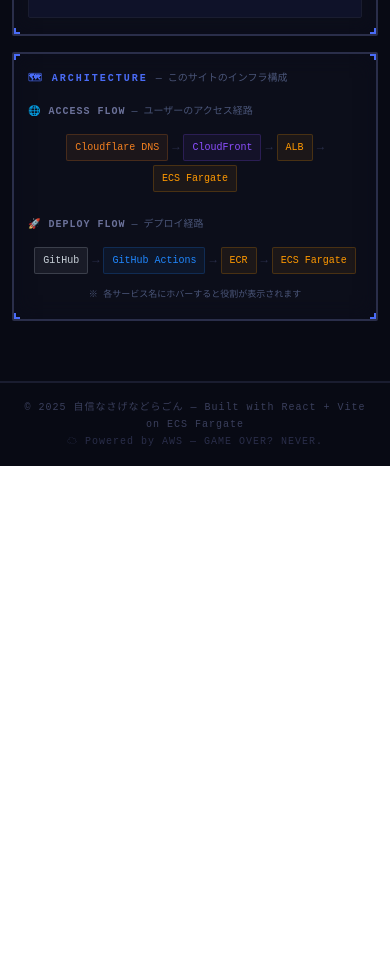
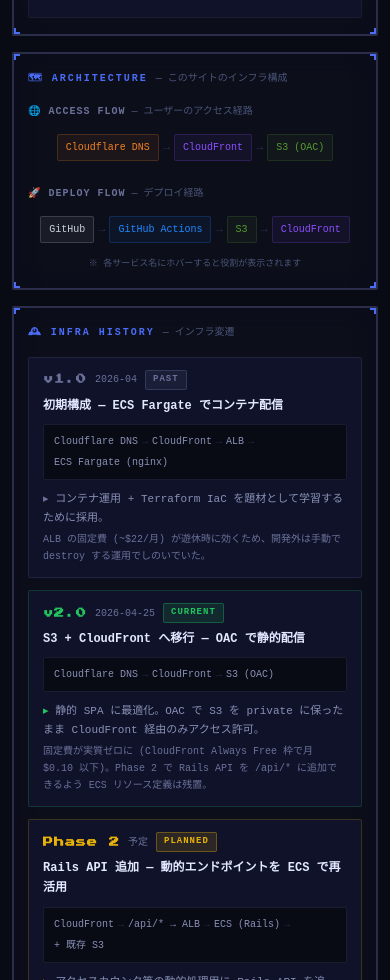
Before and after one commit to jishinzerogon/my-blog, a React (Vite) app: page / in a window 390 px wide. Shown: the part 1020-2000 px from the top of the page. Before the commit the page ends 1486 px from the top, so only its background shows below. Built offline with nearby package versions, Linux system fonts and the light colour scheme; a web font is replaced by a local one.

Commit message:
update portfolio for s3 + cloudfront migration with infra history

```diff
--- a/src/App.jsx
+++ b/src/App.jsx
@@ -68,6 +68,35 @@
   work: { color: "#4a6cf7", label: "業務" },
   personal: { color: "#22c55e", label: "個人" },
 };
+
+const INFRA_VERSIONS = [
+  {
+    version: "v1.0",
+    date: "2026-04",
+    title: "初期構成 — ECS Fargate でコンテナ配信",
+    status: "past",
+    flow: ["Cloudflare DNS", "CloudFront", "ALB", "ECS Fargate (nginx)"],
+    why: "コンテナ運用 + Terraform IaC を題材として学習するために採用。",
+    note: "ALB の固定費 (~$22/月) が遊休時に効くため、開発外は手動で destroy する運用でしのいでいた。",
+  },
+  {
+    version: "v2.0",
+    date: "2026-04-25",
+    title: "S3 + CloudFront へ移行 — OAC で静的配信",
+    status: "current",
+    flow: ["Cloudflare DNS", "CloudFront", "S3 (OAC)"],
+    why: "静的 SPA に最適化。OAC で S3 を private に保ったまま CloudFront 経由のみアクセス許可。",
+    note: "固定費が実質ゼロに (CloudFront Always Free 枠で月 $0.10 以下)。Phase 2 で Rails API を /api/* に追加できるよう ECS リソース定義は残置。",
+  },
+  {
+    version: "Phase 2",
+    date: "予定",
+    title: "Rails API 追加 — 動的エンドポイントを ECS で再活用",
+    status: "planned",
+    flow: ["CloudFront", "/api/* → ALB", "ECS (Rails)", "+ 既存 S3"],
+    why: "アクセスカウンタ等の動的処理用に Rails API を追加。CloudFront に /api/* ビヘイビア追加で既存 ALB+ECS を再利用。",
+  },
+];
 
 const CONTACTS = [
   { name: "GitHub", icon: "◈", url: "https://github.com/jishinzerogon", color: "#c9d1d9", desc: "ソースコード & コントリビューション" },
@@ -424,7 +453,7 @@
               </PixelBorder>
 
               {/* Infra Architecture Diagram */}
-              <PixelBorder style={{ padding: isMobile ? "16px 14px" : "20px 24px" }}>
+              <PixelBorder style={{ padding: isMobile ? "16px 14px" : "20px 24px", marginBottom: 16 }}>
                 <div style={{ color: "#4a6cf7", fontSize: 10, fontWeight: 700, letterSpacing: 2, marginBottom: 16 }}>
                   🗺 ARCHITECTURE <span style={{ color: "#4a5578", fontWeight: 400, letterSpacing: 0 }}>— このサイトのインフラ構成</span>
                 </div>
@@ -435,9 +464,8 @@
                     sub: "ユーザーのアクセス経路",
                     nodes: [
                       { name: "Cloudflare DNS", color: "#F38020", desc: "ドメイン購入元 & ネームサーバ" },
-                      { name: "CloudFront", color: "#8c4fff", desc: "CDN・HTTPS終端" },
-                      { name: "ALB", color: "#FF9900", desc: "ロードバランサー" },
-                      { name: "ECS Fargate", color: "#FF9900", desc: "コンテナ実行環境" },
+                      { name: "CloudFront", color: "#8c4fff", desc: "CDN・HTTPS終端・SPA フォールバック" },
+                      { name: "S3 (OAC)", color: "#569A31", desc: "静的ファイル配信 (private、CloudFront からのみアクセス許可)" },
                     ],
                   },
                   {
@@ -445,9 +473,9 @@
                     sub: "デプロイ経路",
                     nodes: [
                       { name: "GitHub", color: "#c9d1d9", desc: "ソースコード管理" },
-                      { name: "GitHub Actions", color: "#2088FF", desc: "自動ビルド & デプロイ" },
-                      { name: "ECR", color: "#FF9900", desc: "Dockerイメージ保存" },
-                      { name: "ECS Fargate", color: "#FF9900", desc: "コンテナ実行環境" },
+                      { name: "GitHub Actions", color: "#2088FF", desc: "npm build & AWS OIDC 認証" },
+                      { name: "S3", color: "#569A31", desc: "aws s3 sync で静的ファイルをアップロード" },
+                      { name: "CloudFront", color: "#8c4fff", desc: "create-invalidation で CDN キャッシュ無効化" },
                     ],
                   },
                 ].map((flow, fi) => (
@@ -487,6 +515,71 @@
                 <div style={{ textAlign: "center", color: "#4a5578", fontSize: 9, marginTop: 8 }}>
                   ※ 各サービス名にホバーすると役割が表示されます
                 </div>
+              </PixelBorder>
+
+              {/* Infra History */}
+              <PixelBorder style={{ padding: isMobile ? "16px 14px" : "20px 24px" }}>
+                <div style={{ color: "#4a6cf7", fontSize: 10, fontWeight: 700, letterSpacing: 2, marginBottom: 16 }}>
+                  🕰 INFRA HISTORY <span style={{ color: "#4a5578", fontWeight: 400, letterSpacing: 0 }}>— インフラ変遷</span>
+                </div>
+
+                {INFRA_VERSIONS.map((v, i) => {
+                  const statusColor = v.status === "current" ? "#22c55e" : v.status === "planned" ? "#eab308" : "#6b7199";
+                  const statusLabel = v.status === "current" ? "CURRENT" : v.status === "planned" ? "PLANNED" : "PAST";
+                  return (
+                    <div key={i} style={{
+                      background: "#0f1229",
+                      border: `1px solid ${statusColor}33`,
+                      borderRadius: 2,
+                      padding: isMobile ? "12px 14px" : "14px 18px",
+                      marginBottom: i === INFRA_VERSIONS.length - 1 ? 0 : 12,
+                      animation: "slideUp 0.4s ease both",
+                      animationDelay: `${i * 100}ms`,
+                      position: "relative",
+                    }}>
+                      <div style={{ display: "flex", alignItems: "center", gap: 8, marginBottom: 6, flexWrap: "wrap" }}>
+                        <span style={{
+                          color: statusColor, fontSize: 10, fontWeight: 700,
+                          fontFamily: "'Press Start 2P', monospace", letterSpacing: 1,
+                        }}>{v.version}</span>
+                        <span style={{ color: "#6b7199", fontSize: 10 }}>{v.date}</span>
+                        <span style={{
+                          fontSize: 9, color: statusColor, background: `${statusColor}22`,
+                          border: `1px solid ${statusColor}55`, padding: "1px 7px", borderRadius: 2, letterSpacing: 1, fontWeight: 700,
+                        }}>{statusLabel}</span>
+                      </div>
+                      <div style={{ color: "#e2e8ff", fontSize: isMobile ? 12 : 13, fontWeight: 600, marginBottom: 8 }}>{v.title}</div>
+
+                      <div style={{
+                        display: "flex", alignItems: "center", flexWrap: "wrap",
+                        gap: isMobile ? 4 : 6, margin: "8px 0 10px",
+                        padding: "8px 10px", background: "#080a14", border: "1px solid #1a1d30", borderRadius: 2,
+                      }}>
+                        {v.flow.flatMap((node, ni) => {
+                          const items = [
+                            <span key={`n-${ni}`} style={{
+                              color: "#8890b5", fontSize: isMobile ? 10 : 11,
+                              whiteSpace: "nowrap",
+                            }}>{node}</span>,
+                          ];
+                          if (ni < v.flow.length - 1) {
+                            items.push(
+                              <span key={`a-${ni}`} style={{ color: "#2a2e4a", fontSize: isMobile ? 10 : 12 }}>→</span>
+                            );
+                          }
+                          return items;
+                        })}
+                      </div>
+
+                      <p style={{ color: "#8890b5", fontSize: 11, lineHeight: 1.7 }}>
+                        <span style={{ color: statusColor }}>▸ </span>{v.why}
+                      </p>
+                      {v.note && (
+                        <p style={{ color: "#6b7199", fontSize: 10, lineHeight: 1.7, marginTop: 4 }}>{v.note}</p>
+                      )}
+                    </div>
+                  );
+                })}
               </PixelBorder>
             </div>
           )}
@@ -725,7 +818,7 @@
         padding: "16px 24px", textAlign: "center", color: "#3a3f5c",
         fontSize: 10, letterSpacing: 1, background: "#080a14",
       }}>
-        © 2025 {STATS.name} — Built with React + Vite on ECS Fargate
+        © 2026 {STATS.name} — Built with React + Vite on S3 + CloudFront
         <br /><span style={{ color: "#2a2e4a" }}>☁ Powered by AWS — GAME OVER? NEVER.</span>
       </div>
     </div>
```
Also changed, not shown: 1 other file (tests, documents, lock files or other folders).
